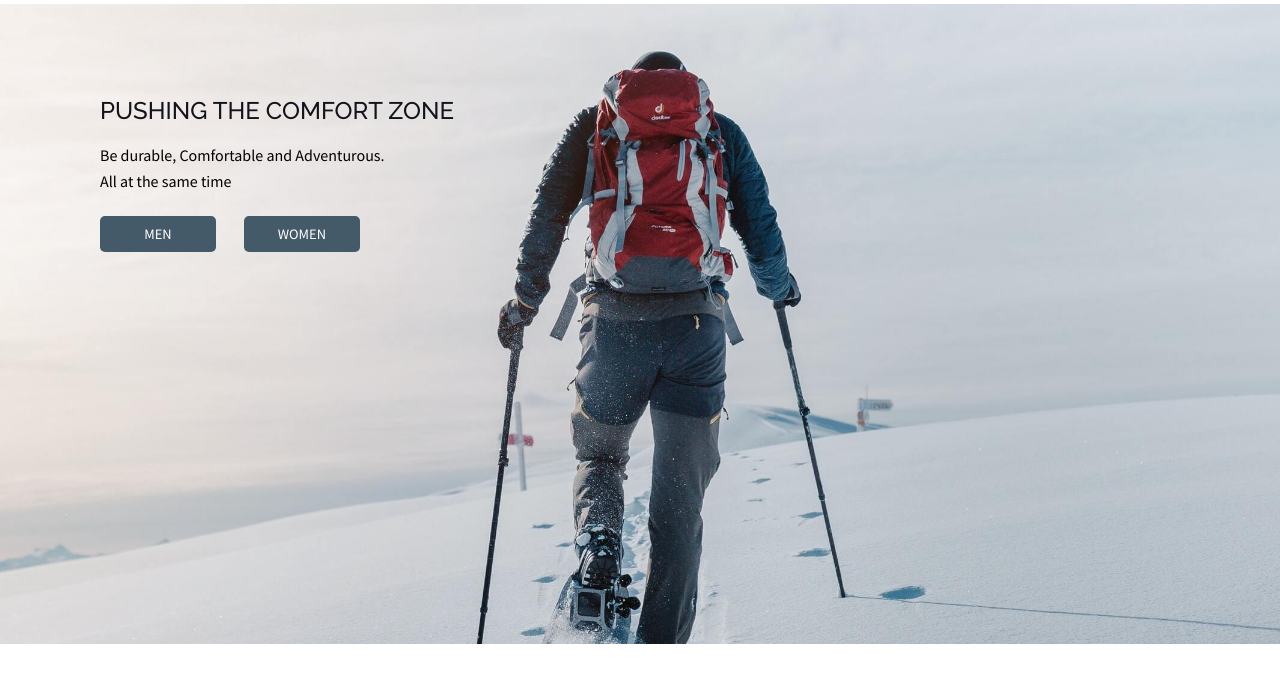
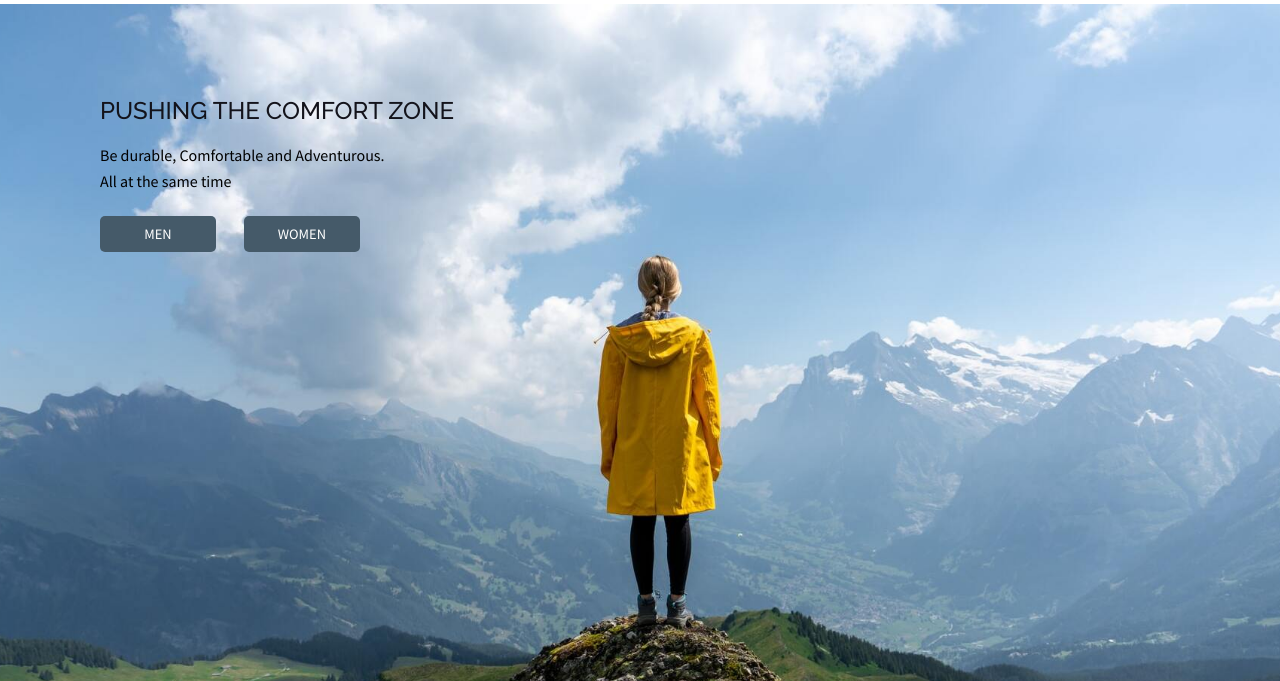
Before and after one commit to Noroff-FEU-Assignments/cross-course-project-ebejmo, a plain HTML site: page index.html in a window 1280 px wide. Shown: the part 49-730 px from the top of the page. Drawn offline with Linux system fonts and the light colour scheme.

Commit message:
bg img updated
looks better on all sizes.
Responsiv all the way to 403px. sidebar after 403, dont know why

```diff
--- a/css/styles.css
+++ b/css/styles.css
@@ -53,7 +53,7 @@ header {
 
 nav {
   display: none;
-  position: fixed;
+  position: absolute;
   top: 42.3px;
   background: white;
   left: 0px;
@@ -142,10 +142,11 @@ a {
 
 /* Homepage, hero */
 .hero {
-  background-image: url(/images/homepage/header-home-small-screen.jpg);
+  background-image: url(/images/homepage/hero.jpg);
   background-size: cover;
   background-repeat: no-repeat;
-  background-position-y: center;
+  background-position-x: center;
+  background-position-y: top;
   min-height: 60vh;
 }
 
@@ -326,11 +327,6 @@ footer i {
     display: none;
   }
   .hero {
-    background-image: url(../images/homepage/header-home.jpg);
-    background-size: cover;
-    background-repeat: no-repeat;
-    background-position-x: center;
-    background-position-y: top;
     min-height: 80vh;
   }
   .hero-content {
@@ -375,6 +371,10 @@ footer i {
 }
 
 @media (min-width: 1000px) {
+  .hero {
+    background-image: url(/images/homepage/hero-big.jpg);
+    min-height: 100vh;
+  }
   .hero-content {
     position: absolute;
     text-align: left;
```
Also changed, not shown: images/homepage/desktop jacket img3.jpg (added), images/homepage/hero-big.jpg (added), images/homepage/hero.jpg (added), 1 other file.
